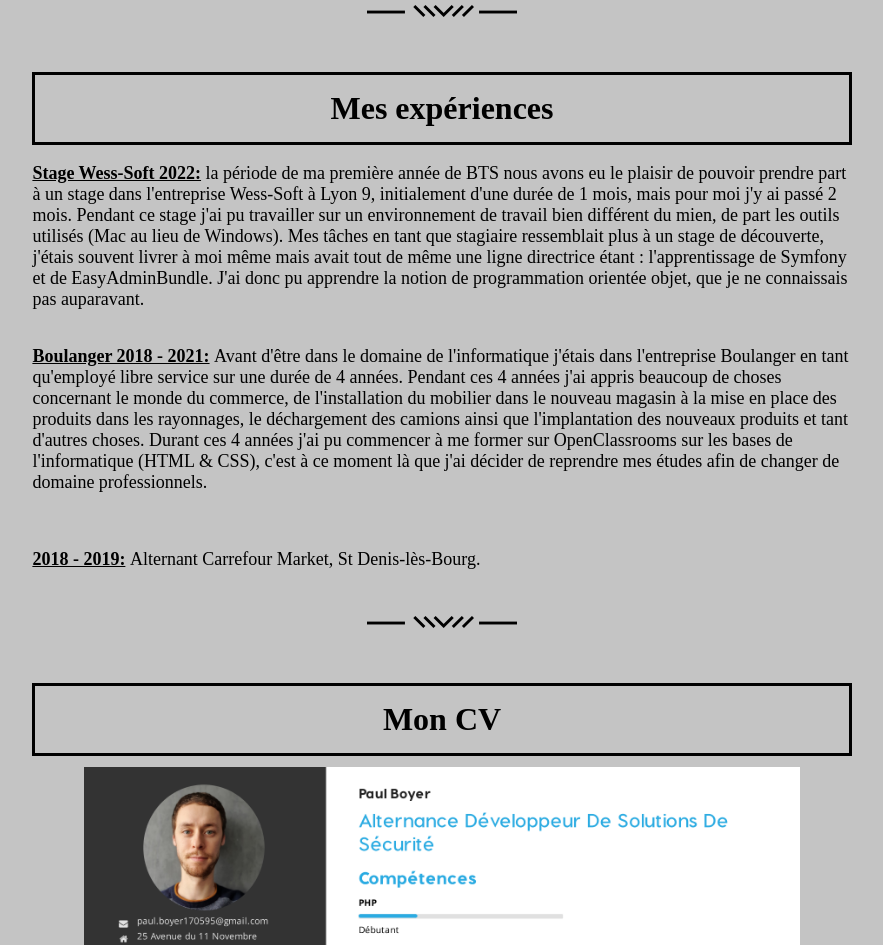
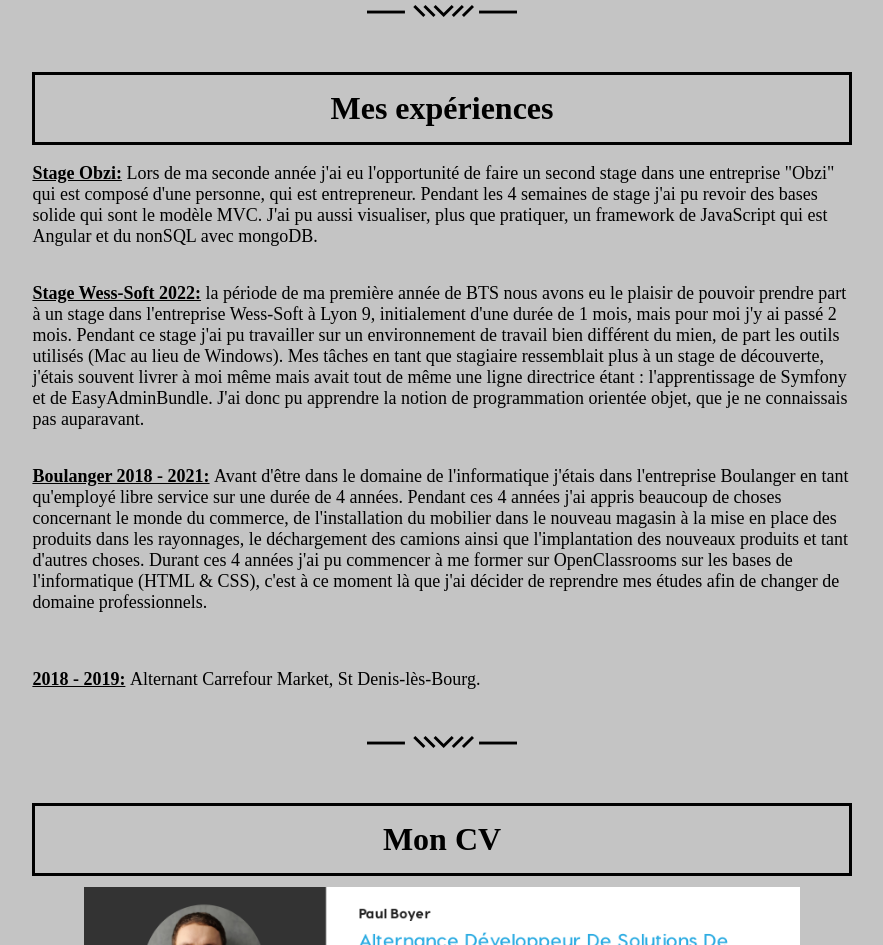
Before and after one commit to BillyEllios/portfolio, a plain HTML site: page index.html in a window 1280 px wide. Shown: the part 1514-2459 px from the top of the page, without its empty margins (198-1081 px from the left). Drawn offline with Linux system fonts and the light colour scheme.

Commit message:
update experience

```diff
--- a/index.html
+++ b/index.html
@@ -137,6 +137,14 @@
       <!-- Expériences -->
       <div class="title_experience">
         <h1>Mes expériences</h1>
+      </div>
+      <div class="exp_about">
+        <p>
+          <strong><u>Stage Obzi:</u> </strong> Lors de ma seconde année j'ai eu l'opportunité de faire un second stage
+          dans une entreprise "Obzi" qui est composé d'une personne, qui est entrepreneur. Pendant les 4 semaines de stage j'ai
+          pu revoir des bases solide qui sont le modèle MVC. J'ai pu aussi visualiser, plus que pratiquer, un framework de
+          JavaScript qui est Angular et du nonSQL avec mongoDB.
+        </p>
       </div>
         <div class="exp_about">
           <p>
```
